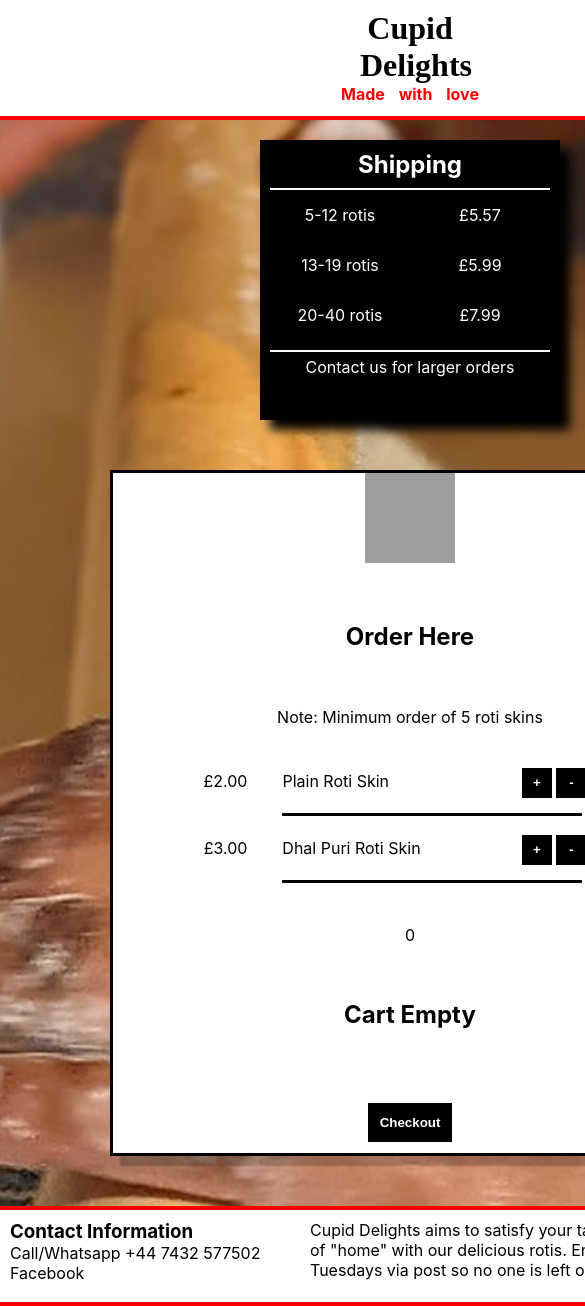
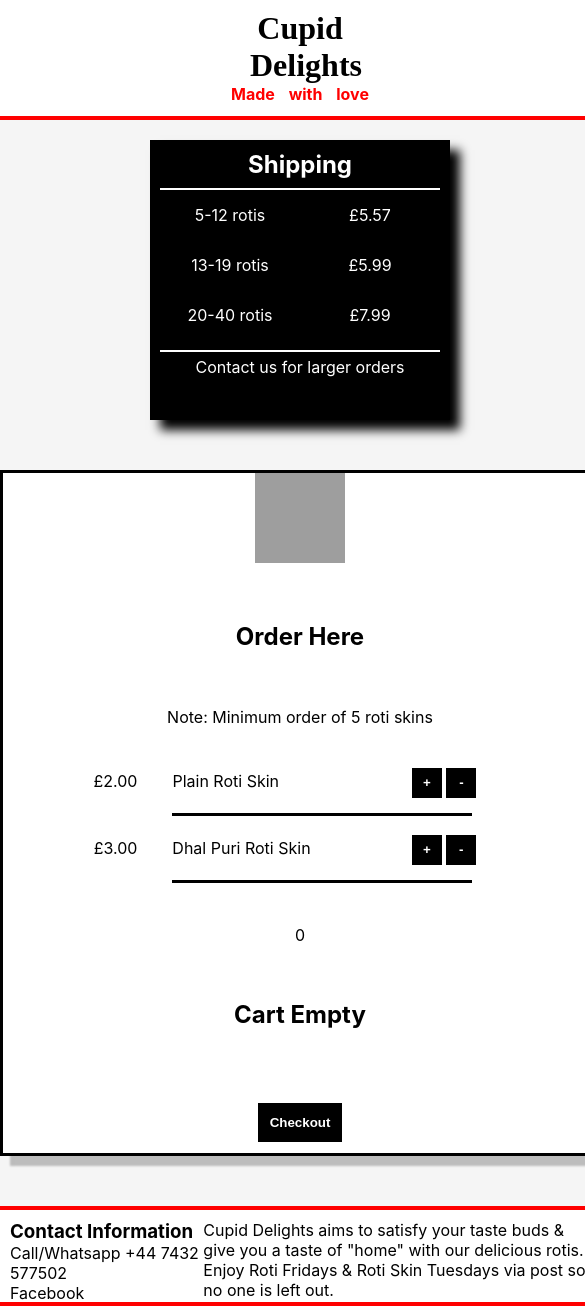
Before and after one commit to sammateo/cupid-delights, a Next.js app: page / in a window 390 px wide. Shown: the top 1306 px of the page, 585 px wide, since content can reach past the window. Built offline with nearby package versions, Linux system fonts and the light colour scheme; grey boxes are pictures that could not be loaded.

Commit message:
attemp1 at responsiveness

```diff
--- a/pages/index.js
+++ b/pages/index.js
@@ -75,6 +75,9 @@ function Home() {
 
     function checkoutFunc(){
       //let quant = Number(option1)+Number(option2);
+      if(quantity<5){
+        alert("Minimum order is 5 roti skins")
+      }
       if(quantity >= 5 && quantity <= 12){
         alert("5.57")
       }
--- a/styles/Home.module.css
+++ b/styles/Home.module.css
@@ -176,7 +176,7 @@
   border-top: 4px solid red;
   padding:10px;
   display:grid;
-  grid-template-columns: 300px 500px;;
+  grid-template-columns: 1fr 2fr 2fr;
 }
 
 @media (max-width: 600px) {
@@ -193,5 +193,6 @@
   .footer{
     width:100%;
     border-bottom: 4px solid red;
+    grid-template-columns: 1fr 2fr;
   }
 }
--- a/styles/globals.css
+++ b/styles/globals.css
@@ -6,10 +6,10 @@ body {
   font-family: -apple-system, BlinkMacSystemFont, Segoe UI, Roboto, Oxygen,
     Ubuntu, Cantarell, Fira Sans, Droid Sans, Helvetica Neue, sans-serif;
     background-color: whitesmoke;
-    background-image:url(../public/roll.jpg);
+    /* background-image:url(../public/roll.jpg);
     background-position: center;
     background-repeat:no-repeat;
-    background-size:cover;
+    background-size:cover; */
 }
 
 a {
```
